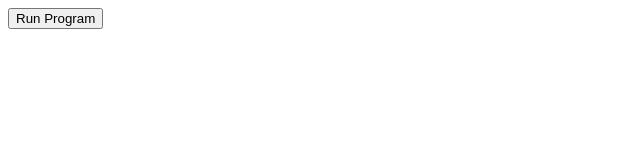
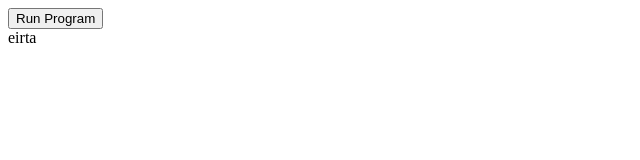
Before and after one commit to jordanabraga/genshin-hangman, a website: page views/index.html in a window 1280 px wide. Shown: the full height of the page, 0-640 px from the left. Drawn offline with Linux system fonts and the light colour scheme.

Commit message:
Test footer

```diff
--- a/views/index.html
+++ b/views/index.html
@@ -5,6 +5,7 @@
 <!-- Footer. -->
     <footer>
         <div>
+            eirta
              <a href="https://github.com/jordanabraga" target="_blank" rel="noopener" aria-label="Author's GitHub page (link opens in a new tab)">
                 <i class="fa-brands fa-github"></i>
             </a>
```
